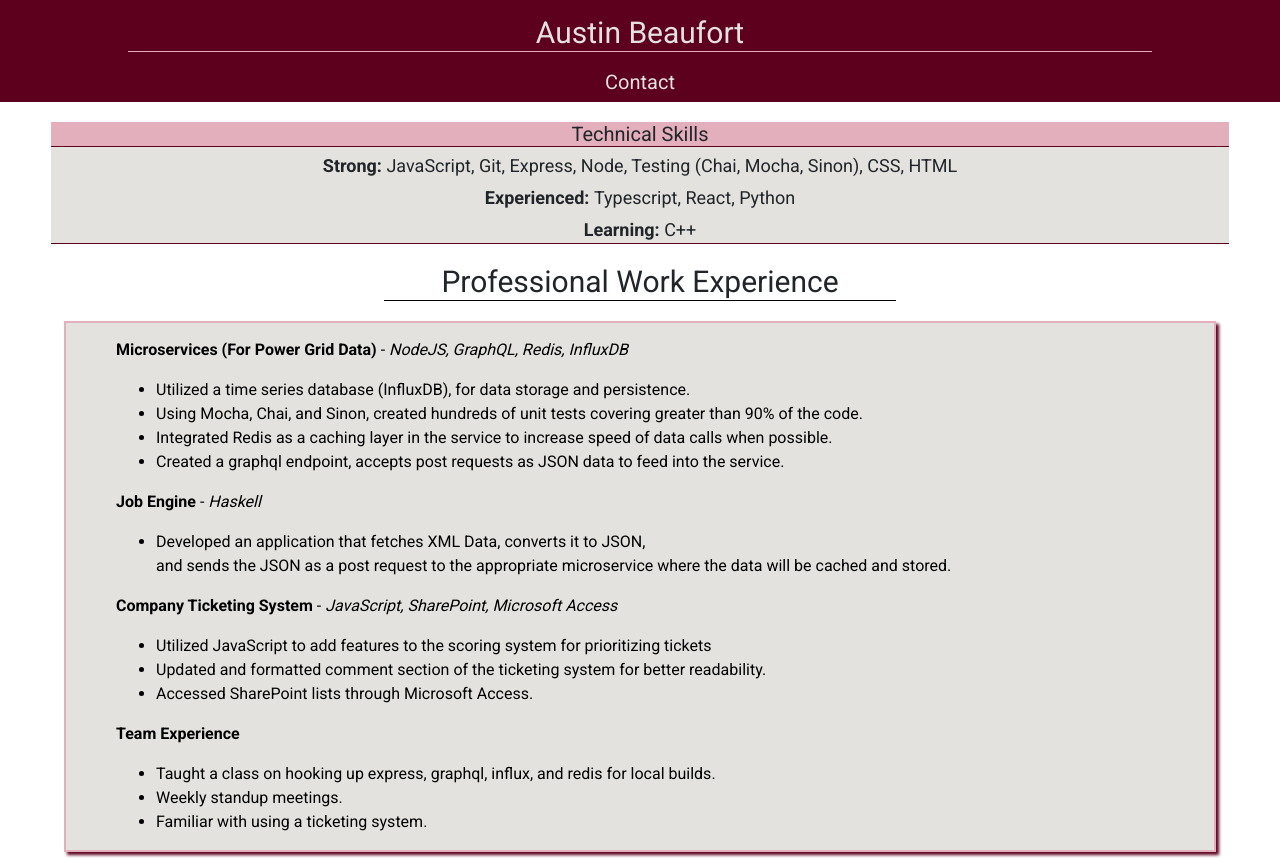
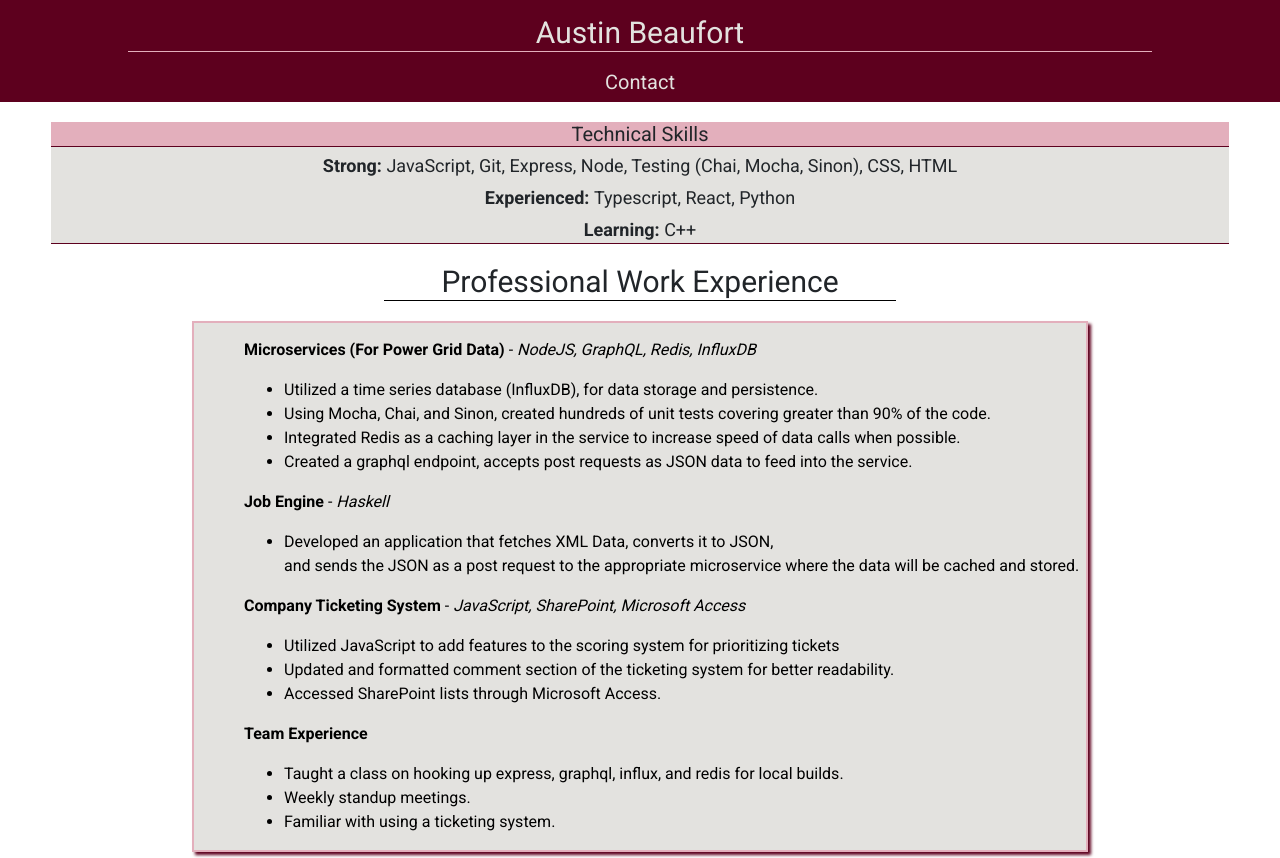
Before and after one commit to austinbeaufort/dev-portfolio, a React (Create React App) app: page /#/ in a window 1280 px wide. Shown: the top 858 px of the page. Built offline with nearby package versions, Linux system fonts and the light colour scheme.

Commit message:
fixing grid layout, changing column layout from auto instances to 1fr instances

```diff
--- a/src/components/Home/Home.module.css
+++ b/src/components/Home/Home.module.css
@@ -22,6 +22,7 @@
     margin-bottom: 20px;
 }
 
+
 .calc {
     width: 50%;
 }
@@ -33,7 +34,7 @@
     .workExperience {
         width: 90%;
         height: 95%;
-        padding-left: 30px;
+        padding-left: 15px;
         padding-top: 15px;
     }
 }
@@ -41,9 +42,10 @@
 @media (min-width: 1000px) {
     .portfolioContainer {
         display: grid;
-        grid-template-columns: auto auto;
+        grid-template-columns: 1fr 1fr;
     }
     .workExperience {
+        width: 70%;
         margin-bottom: 40px;
         padding-left: 50px;
         padding-top: 15px;
```
